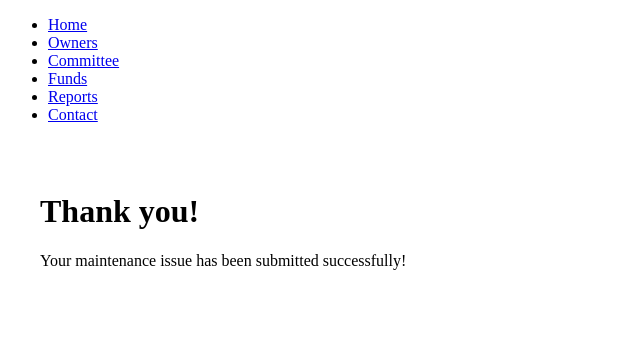
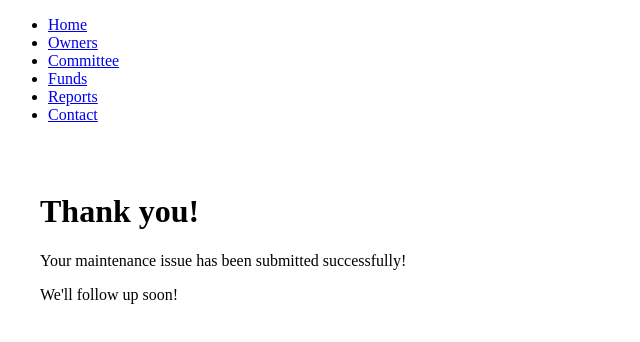
Before and after one commit to acho0821/strata-manager, a Next.js app: page /thank-you in a window 1280 px wide. Shown: the top 342 px of the page, without its empty margins (0-640 px from the left). Built offline with nearby package versions, Linux system fonts and the light colour scheme.

Commit message:
Actually add thank-you page to repo

```diff
--- a/src/app/thank-you/page.tsx
+++ b/src/app/thank-you/page.tsx
@@ -3,6 +3,8 @@ export default function ThankYouPage() {
       <div style={{ padding: "2rem" }}>
         <h1>Thank you!</h1>
         <p>Your maintenance issue has been submitted successfully!</p>
+        <p>We'll follow up soon!</p>
+
       </div>
     );
   }
```
